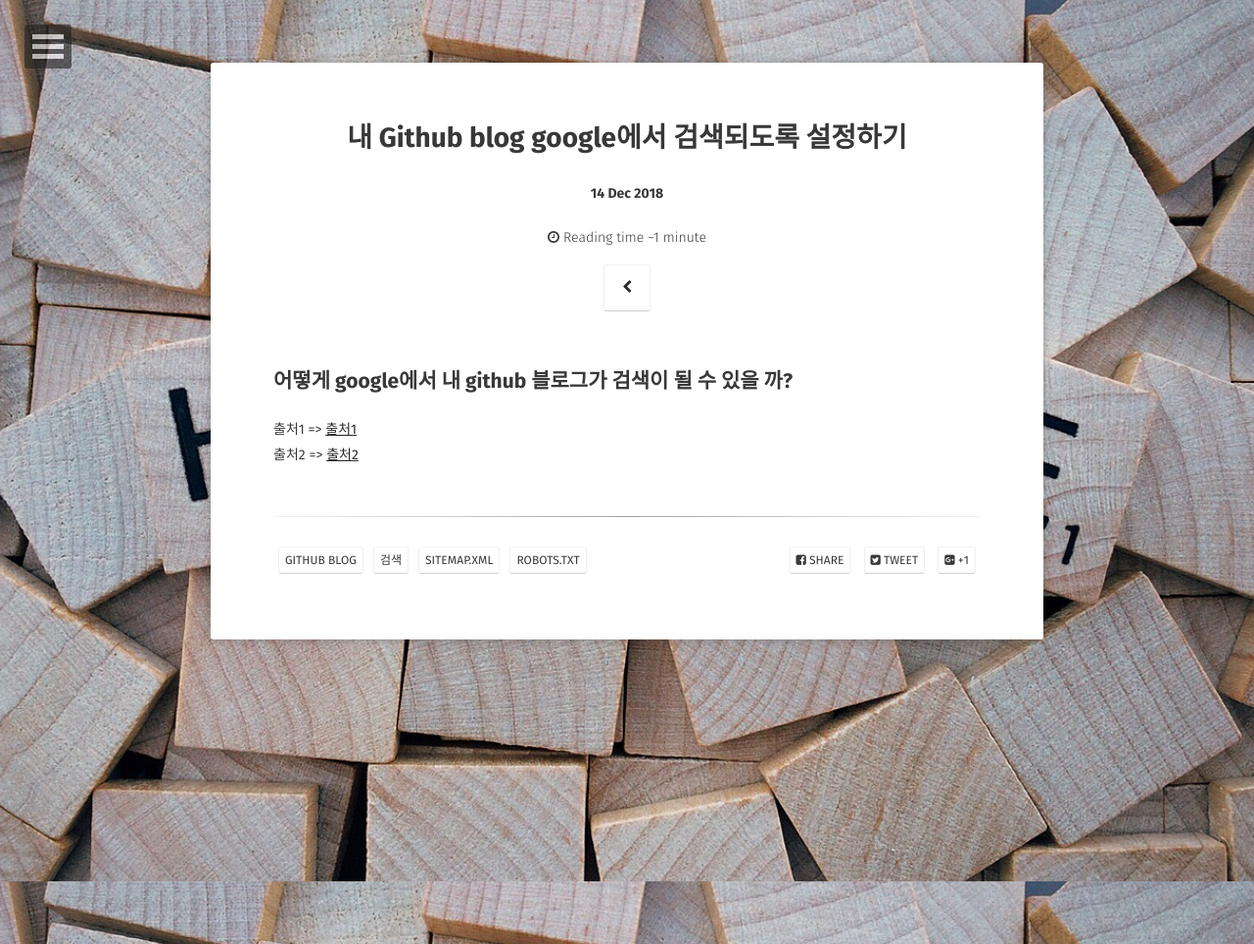
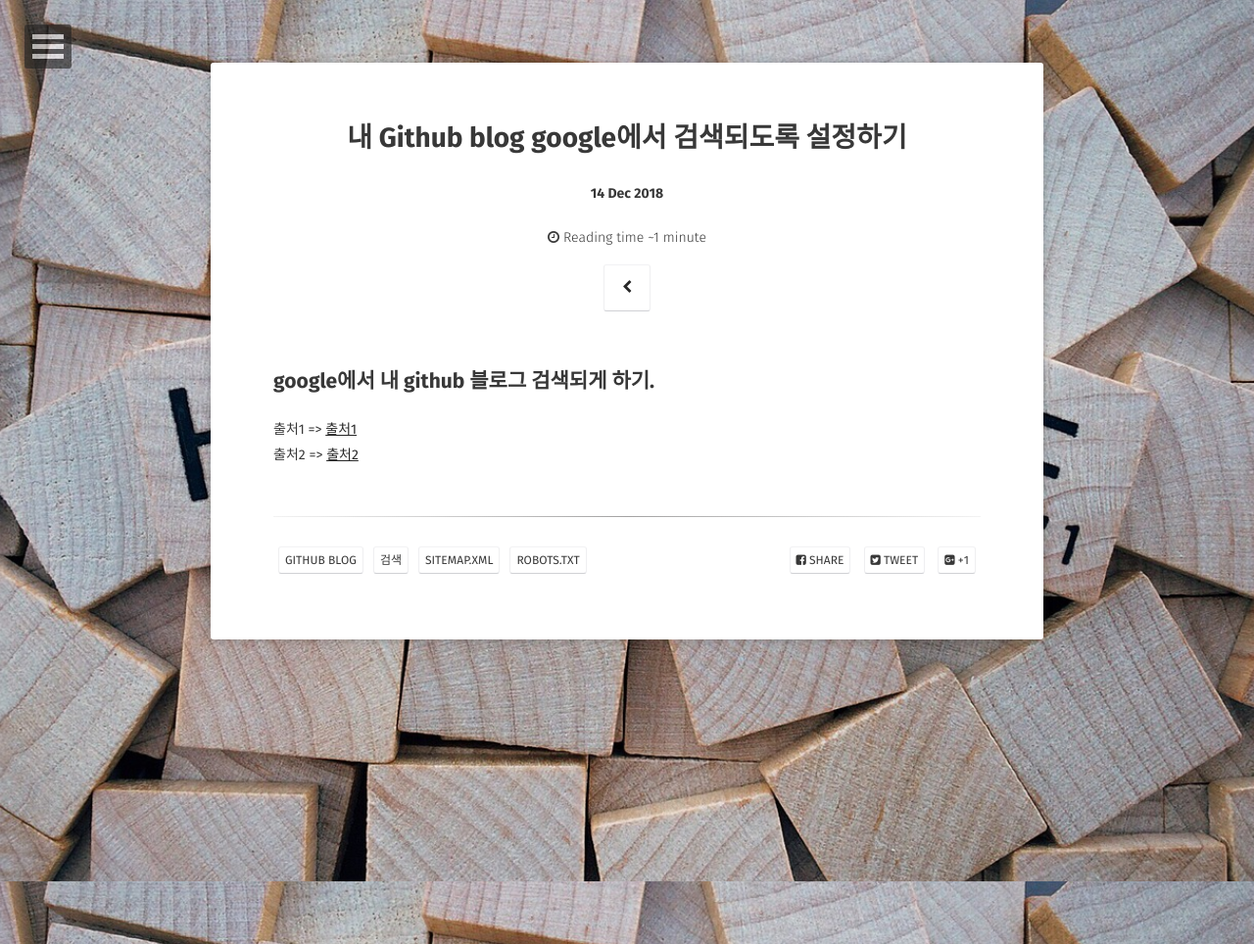
Before and after one commit to Jungjihyuk/JH_Life, a Jekyll site: the page built from _posts/2018-12-14-검색설정.md, in a window 1280 px wide. Shown: the whole page at 98% size. Built offline with Jekyll 4.4.1, drawn with Linux system fonts in a browser that asks for light colours; some web fonts are replaced; comment, search, counter and statistics services are not loaded.

Commit message:
검색설정 수정

```diff
--- a/_posts/2018-12-14-검색설정.md
+++ b/_posts/2018-12-14-검색설정.md
@@ -10,7 +10,7 @@
 - robots.txt
 ---
 
-## 어떻게 google에서 내 github 블로그가 검색이 될 수 있을 까?
+## google에서 내 github 블로그 검색되게 하기.
 
 
 출처1 => [출처1](jinyongjeong.github.io/2017/01/13/blog_make_searched) <br>
```
